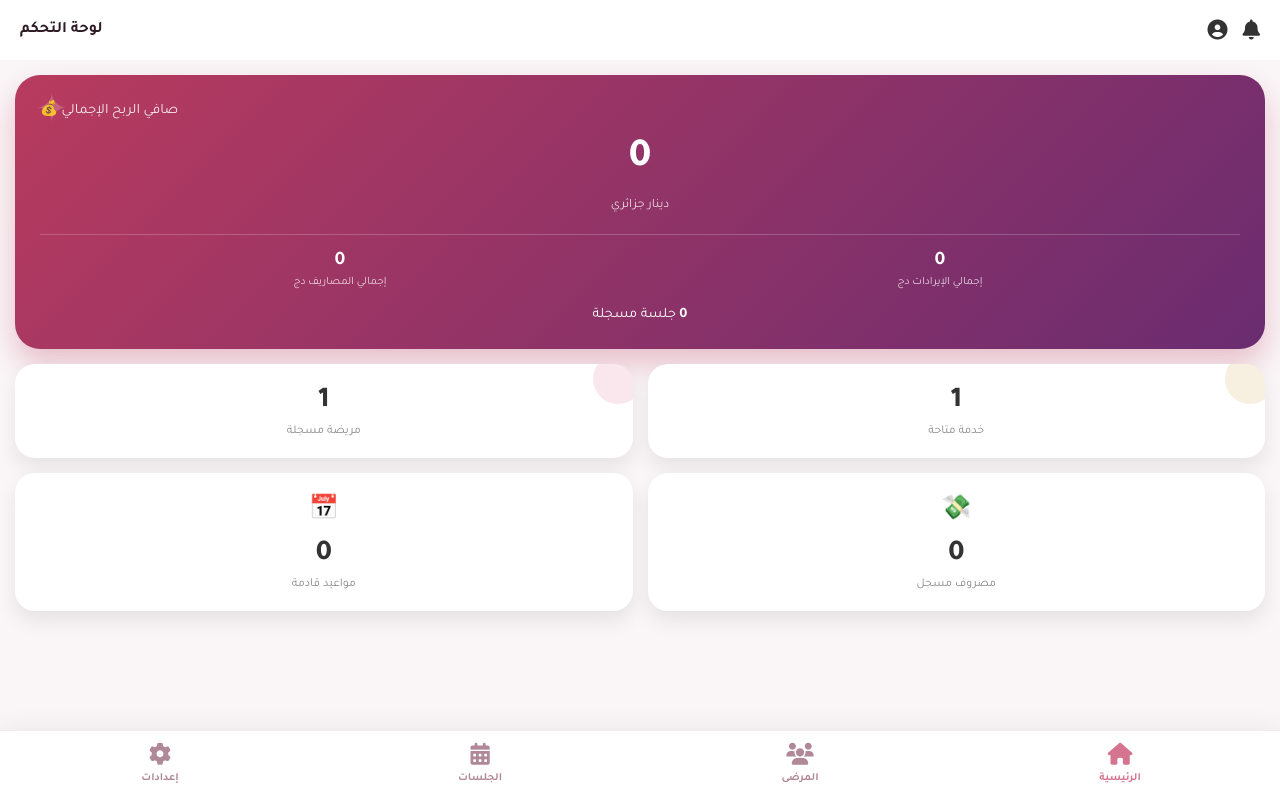
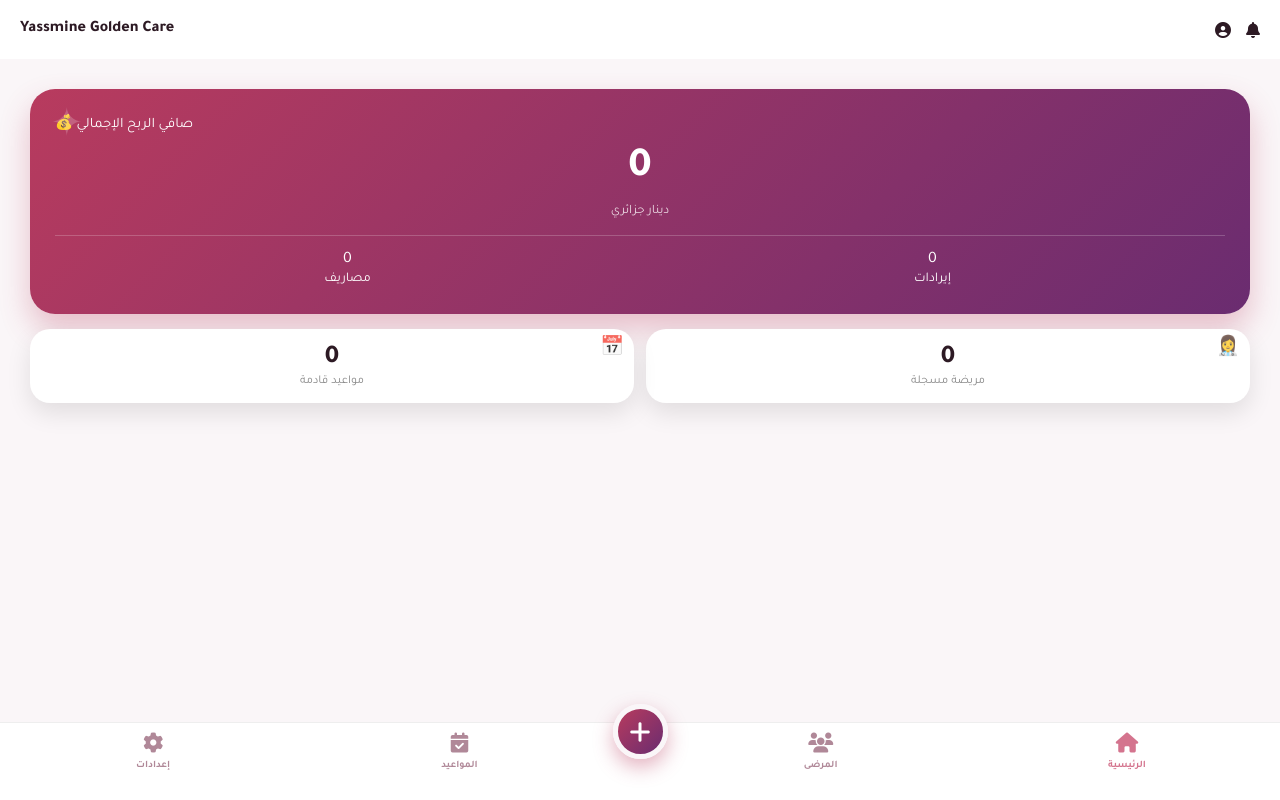
Before and after one commit to mokeddemrokaia-prog/Yassmine-Care, a plain HTML site: page index.html in a window 1280 px wide. Drawn offline with Linux system fonts and the light colour scheme.

Commit message:
Update index.html

```diff
--- a/index.html
+++ b/index.html
@@ -3,164 +3,192 @@
 <head>
     <meta charset="UTF-8">
     <meta name="viewport" content="width=device-width, initial-scale=1.0">
-    <title>Yassmine Golden Care</title>
+    <title>Yassmine Golden Care ✦</title>
     <link href="https://fonts.googleapis.com/css2?family=Tajawal:wght@400;500;700;800&display=swap" rel="stylesheet">
     <link rel="stylesheet" href="https://cdnjs.cloudflare.com/ajax/libs/font-awesome/6.4.0/css/all.min.css">
     <style>
         :root {
             --main-gradient: linear-gradient(135deg, #b83b5e 0%, #6a2c70 100%);
-            --rose-pale: #fdf0f4;
+            --rose-deep: #d4748e;
             --text-dark: #2d1a24;
-            --rose-deep: #d4748e;
-            --shadow: 0 10px 20px rgba(0,0,0,0.08);
+            --shadow: 0 10px 25px rgba(0,0,0,0.1);
         }
 
         * { margin: 0; padding: 0; box-sizing: border-box; }
-        body { font-family: 'Tajawal', sans-serif; background-color: #faf6f8; color: var(--text-dark); padding-bottom: 90px; }
+        body { font-family: 'Tajawal', sans-serif; background-color: #faf6f8; color: var(--text-dark); padding-bottom: 100px; }
 
         /* HEADER */
-        .header { padding: 20px; display: flex; justify-content: space-between; align-items: center; background: white; }
+        .header { padding: 20px; display: flex; justify-content: space-between; align-items: center; background: white; position: sticky; top: 0; z-index: 100; }
         .header-icons { display: flex; gap: 15px; }
-        .header-icons i { font-size: 20px; color: #333; }
 
-        /* MAIN CARD - روح كلوود */
+        /* HERO CARD (CLOUD STYLE) */
         .hero-card {
-            margin: 15px;
-            padding: 25px;
-            background: var(--main-gradient);
-            border-radius: 25px;
-            color: white;
-            position: relative;
-            overflow: hidden;
-            box-shadow: 0 15px 30px rgba(184, 59, 94, 0.3);
+            margin: 15px; padding: 25px; background: var(--main-gradient);
+            border-radius: 25px; color: white; position: relative; overflow: hidden; box-shadow: 0 15px 30px rgba(184, 59, 94, 0.3);
         }
-        .hero-card::before {
-            content: "✦"; position: absolute; top: 10px; left: 20px; font-size: 40px; opacity: 0.2;
-        }
-        .hero-title { font-size: 0.9rem; opacity: 0.9; text-align: left; display: flex; align-items: center; justify-content: flex-end; gap: 5px; }
-        .hero-value { font-size: 2.5rem; font-weight: 800; text-align: center; margin: 15px 0; }
-        .hero-stats { display: grid; grid-template-columns: 1fr 1fr; margin-top: 20px; border-top: 1px solid rgba(255,255,255,0.2); padding-top: 15px; }
+        .hero-card::before { content: "✦"; position: absolute; top: 10px; left: 20px; font-size: 40px; opacity: 0.2; }
+        .hero-title { font-size: 0.9rem; text-align: right; display: flex; align-items: center; justify-content: flex-end; gap: 5px; }
+        .hero-value { font-size: 2.6rem; font-weight: 800; text-align: center; margin: 10px 0; }
+        .hero-stats { display: grid; grid-template-columns: 1fr 1fr; margin-top: 15px; border-top: 1px solid rgba(255,255,255,0.2); padding-top: 15px; }
         .hero-stat-item { text-align: center; }
-        .hero-stat-num { display: block; font-size: 1.2rem; font-weight: 700; }
-        .hero-stat-label { font-size: 0.7rem; opacity: 0.8; }
 
         /* GRID STATS */
-        .stats-grid { display: grid; grid-template-columns: 1fr 1fr; gap: 15px; padding: 0 15px; }
+        .stats-grid { display: grid; grid-template-columns: 1fr 1fr; gap: 12px; padding: 0 15px; }
         .small-card {
-            background: white; padding: 20px; border-radius: 20px; box-shadow: var(--shadow);
-            position: relative; overflow: hidden; display: flex; flex-direction: column; align-items: center;
+            background: white; padding: 15px; border-radius: 20px; box-shadow: var(--shadow);
+            display: flex; flex-direction: column; align-items: center; position: relative;
         }
-        .small-card::after {
-            content: ""; position: absolute; top: -10px; right: -10px; width: 50px; height: 50px; border-radius: 50%;
-        }
-        .card-1::after { background: #f0e0c0; opacity: 0.5; }
-        .card-2::after { background: #f5d0dc; opacity: 0.5; }
+        .small-card-num { font-size: 1.6rem; font-weight: 800; }
+        .small-card-label { font-size: 0.75rem; color: #888; }
+        .icon-bg { position: absolute; top: 5px; right: 10px; font-size: 1.2rem; opacity: 0.8; }
 
-        .small-card-num { font-size: 1.8rem; font-weight: 800; color: #333; }
-        .small-card-label { font-size: 0.75rem; color: #888; margin-top: 5px; }
-        .card-icon { font-size: 1.5rem; margin-bottom: 10px; }
-
-        /* BOTTOM NAV */
+        /* BOTTOM NAVIGATION */
         .bottom-nav {
             position: fixed; bottom: 0; width: 100%; background: white;
-            display: flex; justify-content: space-around; padding: 12px 0;
-            border-top: 1px solid #eee; box-shadow: 0 -5px 20px rgba(0,0,0,0.05);
+            display: flex; justify-content: space-around; align-items: center;
+            padding: 10px 0 25px; border-top: 1px solid #eee; z-index: 1000;
         }
-        .nav-link { text-align: center; color: #b08898; text-decoration: none; transition: 0.3s; flex: 1; }
-        .nav-link i { font-size: 22px; display: block; margin-bottom: 4px; }
-        .nav-link span { font-size: 11px; font-weight: 600; }
-        .nav-link.active { color: var(--rose-deep); }
+        .nav-btn { text-align: center; color: #b08898; cursor: pointer; flex: 1; transition: 0.3s; }
+        .nav-btn.active { color: var(--rose-deep); }
+        .nav-btn i { font-size: 20px; display: block; margin-bottom: 3px; }
+        .nav-btn span { font-size: 10px; font-weight: 600; }
 
-        /* PAGES */
-        .page { display: none; }
+        /* الزر الكبير للإضافة */
+        .add-main-btn {
+            background: var(--main-gradient); width: 55px; height: 55px;
+            border-radius: 50%; display: flex; align-items: center; justify-content: center;
+            color: white; font-size: 24px; margin-top: -45px; border: 5px solid #faf6f8;
+            box-shadow: 0 8px 20px rgba(184, 59, 94, 0.4);
+        }
+
+        /* MODAL (FOR ADDING STUFF) */
+        .modal {
+            position: fixed; inset: 0; background: rgba(0,0,0,0.5);
+            display: none; align-items: center; justify-content: center; z-index: 2000; padding: 20px;
+        }
+        .modal.active { display: flex; }
+        .modal-content { background: white; padding: 25px; border-radius: 25px; width: 100%; max-width: 400px; }
+        .modal-content h3 { margin-bottom: 20px; color: var(--rose-deep); }
+        input, select { width: 100%; padding: 12px; margin-bottom: 15px; border: 1px solid #ddd; border-radius: 12px; font-family: 'Tajawal'; }
+        .btn-save { width: 100%; padding: 12px; background: var(--main-gradient); color: white; border: none; border-radius: 12px; font-weight: bold; cursor: pointer; }
+
+        .page { display: none; padding: 15px; }
         .page.active { display: block; }
     </style>
 </head>
 <body>
 
     <div class="header">
-        <div class="header-icons">
-            <i class="fa-solid fa-bell"></i>
-            <i class="fa-solid fa-user-circle"></i>
-        </div>
-        <div style="font-weight: 700;">لوحة التحكم</div>
+        <div class="header-icons"><i class="fa-solid fa-bell"></i> <i class="fa-solid fa-circle-user"></i></div>
+        <div style="font-weight: 800;">Yassmine Golden Care</div>
     </div>
 
-    <div id="home" class="page active">
+    <div id="home-page" class="page active">
         <div class="hero-card">
             <div class="hero-title">صافي الربح الإجمالي 💰</div>
-            <div class="hero-value">0</div>
-            <div style="text-align: center; font-size: 0.8rem; opacity: 0.8; margin-bottom: 10px;">دينار جزائري</div>
+            <div class="hero-value" id="total-profit">0</div>
+            <div style="text-align: center; font-size: 0.8rem; opacity: 0.8;">دينار جزائري</div>
             <div class="hero-stats">
-                <div class="hero-stat-item">
-                    <span class="hero-stat-num">0</span>
-                    <span class="hero-stat-label">إجمالي الإيرادات دج</span>
-                </div>
-                <div class="hero-stat-item">
-                    <span class="hero-stat-num">0</span>
-                    <span class="hero-stat-label">إجمالي المصاريف دج</span>
-                </div>
-            </div>
-            <div style="text-align: center; margin-top: 15px; font-size: 0.9rem;">
-                <strong>0</strong> جلسة مسجلة
+                <div class="hero-stat-item"><span id="total-revenue">0</span><br><small>إيرادات</small></div>
+                <div class="hero-stat-item"><span id="total-expenses">0</span><br><small>مصاريف</small></div>
             </div>
         </div>
 
         <div class="stats-grid">
-            <div class="small-card card-1">
-                <span class="small-card-num">1</span>
-                <span class="small-card-label">خدمة متاحة</span>
-            </div>
-            <div class="small-card card-2">
-                <span class="small-card-num">1</span>
+            <div class="small-card">
+                <span class="icon-bg">👩‍⚕️</span>
+                <span class="small-card-num" id="patient-count">0</span>
                 <span class="small-card-label">مريضة مسجلة</span>
             </div>
             <div class="small-card">
-                <div class="card-icon">💸</div>
-                <span class="small-card-num">0</span>
-                <span class="small-card-label">مصروف مسجل</span>
-            </div>
-            <div class="small-card">
-                <div class="card-icon">📅</div>
-                <span class="small-card-num">0</span>
+                <span class="icon-bg">📅</span>
+                <span class="small-card-num" id="appointment-count">0</span>
                 <span class="small-card-label">مواعيد قادمة</span>
             </div>
         </div>
     </div>
 
-    <div id="patients" class="page" style="padding: 20px;">
-        <h3 style="margin-bottom: 20px;">قائمة المريضات</h3>
-        <div style="background: white; padding: 15px; border-radius: 15px; box-shadow: var(--shadow);">
-            <p style="color: #888; text-align: center;">لا يوجد بيانات لعرضها</p>
+    <div id="patients-page" class="page">
+        <h3 style="margin-bottom:15px">قائمة المرضى</h3>
+        <div id="patients-list"></div>
+    </div>
+
+    <div id="add-modal" class="modal">
+        <div class="modal-content">
+            <h3 id="modal-title">إضافة مريضة</h3>
+            <div id="form-container">
+                <div id="form-patient">
+                    <input type="text" id="p-name" placeholder="اسم المريضة">
+                    <input type="tel" id="p-phone" placeholder="رقم الهاتف">
+                    <button class="btn-save" onclick="savePatient()">حفظ المريضة</button>
+                </div>
+                <div id="form-session" style="display:none">
+                    <select id="s-patient"></select>
+                    <input type="number" id="s-price" placeholder="سعر الجلسة (دج)">
+                    <button class="btn-save" onclick="saveSession()">تسجيل الجلسة</button>
+                </div>
+            </div>
+            <button onclick="closeModal()" style="margin-top:10px; background:none; border:none; color:gray; width:100%">إلغاء</button>
         </div>
     </div>
 
     <nav class="bottom-nav">
-        <a href="#" class="nav-link active" onclick="showPage('home', this)">
-            <i class="fa-solid fa-house"></i>
-            <span>الرئيسية</span>
-        </a>
-        <a href="#" class="nav-link" onclick="showPage('patients', this)">
-            <i class="fa-solid fa-users"></i>
-            <span>المرضى</span>
-        </a>
-        <a href="#" class="nav-link">
-            <i class="fa-solid fa-calendar-days"></i>
-            <span>الجلسات</span>
-        </a>
-        <a href="#" class="nav-link">
-            <i class="fa-solid fa-gear"></i>
-            <span>إعدادات</span>
-        </a>
+        <div class="nav-btn active" onclick="showPage('home-page', this)"><i class="fa-solid fa-house"></i><span>الرئيسية</span></div>
+        <div class="nav-btn" onclick="showPage('patients-page', this)"><i class="fa-solid fa-users"></i><span>المرضى</span></div>
+
+        <div class="add-main-btn" onclick="openAddMenu()">
+            <i class="fa-solid fa-plus"></i>
+        </div>
+
+        <div class="nav-btn"><i class="fa-solid fa-calendar-check"></i><span>المواعيد</span></div>
+        <div class="nav-btn"><i class="fa-solid fa-gear"></i><span>إعدادات</span></div>
     </nav>
 
     <script>
+        let db = { patients: [], sessions: [], appointments: [] };
+
         function showPage(id, el) {
             document.querySelectorAll('.page').forEach(p => p.classList.remove('active'));
             document.getElementById(id).classList.add('active');
+            document.querySelectorAll('.nav-btn').forEach(b => b.classList.remove('active'));
+            if(el) el.classList.add('active');
+        }
 
-            document.querySelectorAll('.nav-link').forEach(l => l.classList.remove('active'));
-            el.classList.add('active');
+        function openAddMenu() {
+            document.getElementById('add-modal').classList.add('active');
+            document.getElementById('form-patient').style.display = 'block';
+            document.getElementById('form-session').style.display = 'none';
+            document.getElementById('modal-title').innerText = "إضافة مريضة جديدة";
+        }
+
+        function closeModal() { document.getElementById('add-modal').classList.remove('active'); }
+
+        function savePatient() {
+            let name = document.getElementById('p-name').value;
+            let phone = document.getElementById('p-phone').value;
+            if(!name) return alert("أدخلي الاسم");
+
+            db.patients.push({name, phone});
+            updateDashboard();
+            closeModal();
+            alert("تم الحفظ بنجاح ✦");
+        }
+
+        function updateDashboard() {
+            document.getElementById('patient-count').innerText = db.patients.length;
+            let list = document.getElementById('patients-list');
+            list.innerHTML = db.patients.map(p => `<div style="background:white; padding:15px; border-radius:15px; margin-bottom:10px; box-shadow:var(--shadow)"><b>${p.name}</b><br><small>${p.phone}</small></div>`).join('');
+
+            // تحديث قائمة الأسماء في نافذة الجلسات
+            let select = document.getElementById('s-patient');
+            select.innerHTML = db.patients.map(p => `<option>${p.name}</option>`).join('');
+        }
+
+        // تحويل الزر لفتح إضافة جلسة (كمثال)
+        function openSessionAdd() {
+            document.getElementById('form-patient').style.display = 'none';
+            document.getElementById('form-session').style.display = 'block';
+            document.getElementById('modal-title').innerText = "تسجيل جلسة/سعر";
         }
     </script>
 </body>
```
